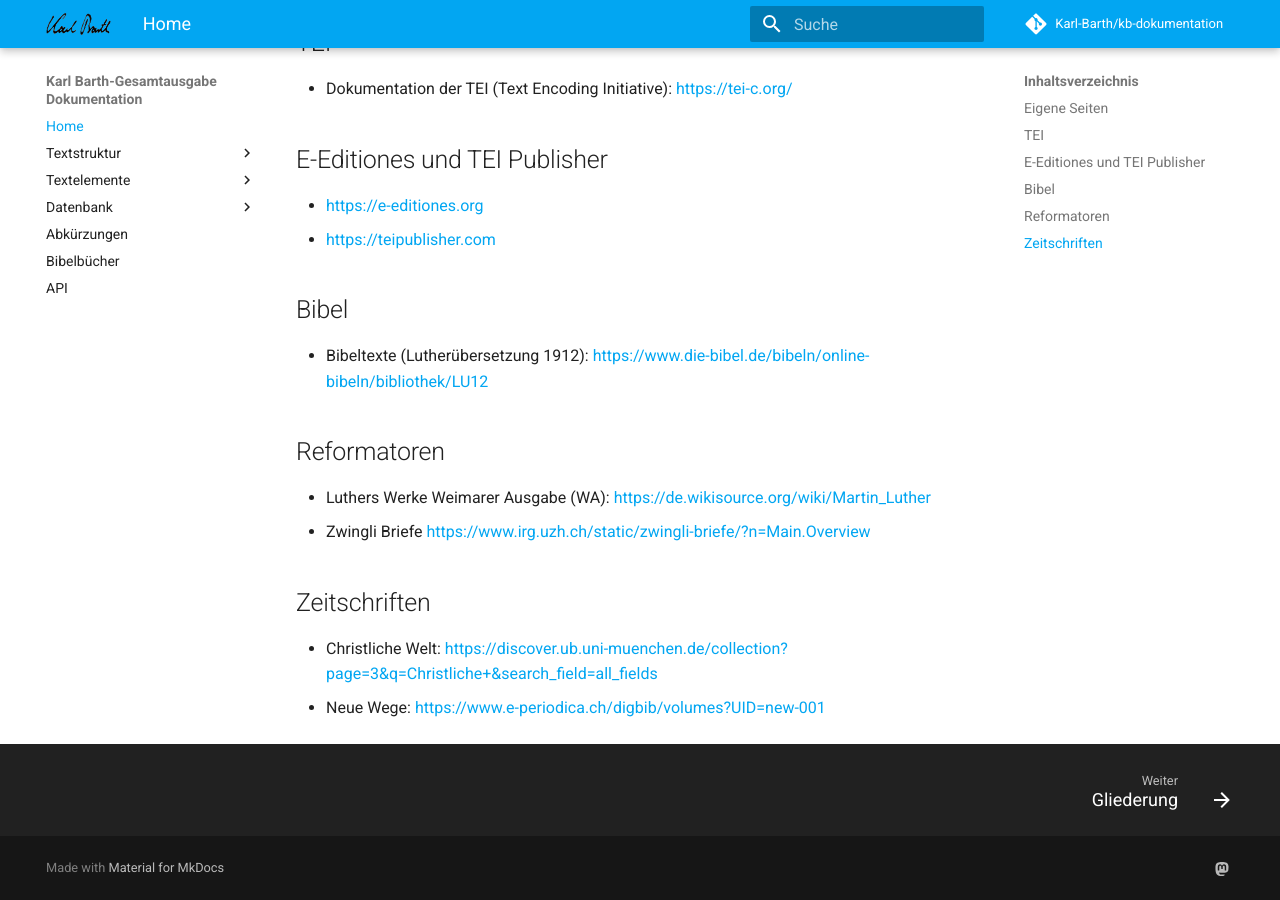
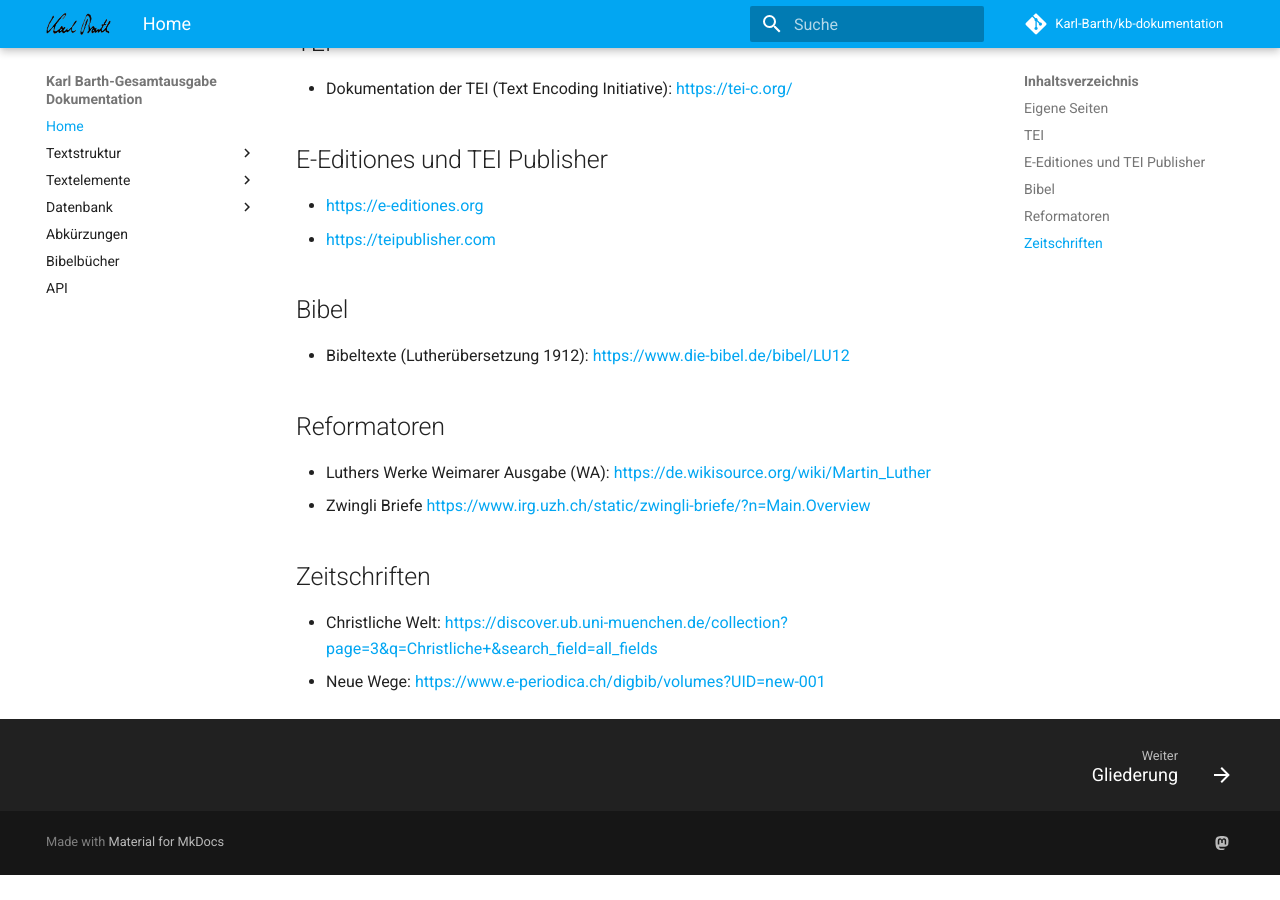
Before and after one commit to Karl-Barth/kb-dokumentation, an MkDocs documentation site: the page built from docs/index.md, in a window 1280 px wide and 900 px high, scrolled down 530 px. Built offline with MkDocs 1.6.1 and Material for MkDocs 9.7.7, drawn with Linux system fonts in a browser that asks for light colours; comment, search, counter and statistics services are not loaded; after the commit the page ends 1405 px from its top, so only the background shows below that; some of the changed lines change nothing that is shown.

Commit message:
bible link fixed

```diff
--- a/docs/index.md
+++ b/docs/index.md
@@ -18,7 +18,7 @@ Dokumentation der (digitalen) Karl Barth-Gesamtausgabe
 - [https://teipublisher.com](https://teipublisher.com)
 
 ## Bibel
-- Bibeltexte (Lutherübersetzung 1912): [https://www.die-bibel.de/bibeln/online-bibeln/bibliothek/LU12](https://www.die-bibel.de/bibeln/online-bibeln/bibliothek/LU12)
+- Bibeltexte (Lutherübersetzung 1912): [https://www.die-bibel.de/bibel/LU12](https://www.die-bibel.de/bibel/LU12)
 
 ## Reformatoren
 - Luthers Werke Weimarer Ausgabe (WA):  [https://de.wikisource.org/wiki/Martin_Luther](https://de.wikisource.org/wiki/Martin_Luther)
--- a/mkdocs.yml
+++ b/mkdocs.yml
@@ -41,7 +41,6 @@ markdown_extensions:
   - footnotes
   - attr_list
   - md_in_html
-  - markdown_captions
   - pymdownx.superfences
   - pymdownx.highlight:
       anchor_linenums: true
```
